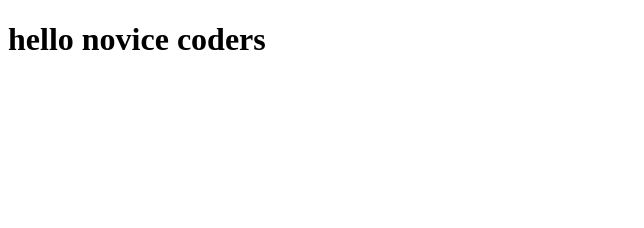
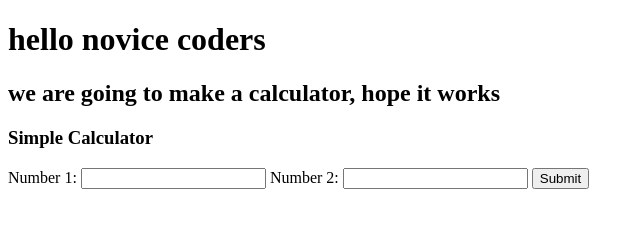
Before and after one commit to bandanahub/26_july_classroomassignment, a plain HTML site: page index.html in a window 1280 px wide. Shown: the whole page, without its empty margins (0-644 px from the left). Drawn offline with Linux system fonts and the light colour scheme.

Commit message:
Update index.html

```diff
--- a/index.html
+++ b/index.html
@@ -7,5 +7,16 @@
     </head>
     <body>
 <h1> hello novice coders</h1>
+<h2> we are going to make a calculator, hope it works</h2>
+<h3>Simple Calculator</h3>
+  <label for="num1">Number 1:</label>
+  <input type="number" id="num1" required>
+
+  <label for="num2">Number 2:</label>
+  <input type="number" id="num2" required>
+
+  <button type="button" onclick="calculate()">Submit</button>
+
+  <div id="result"></div>
     </body>
 </html>
```
